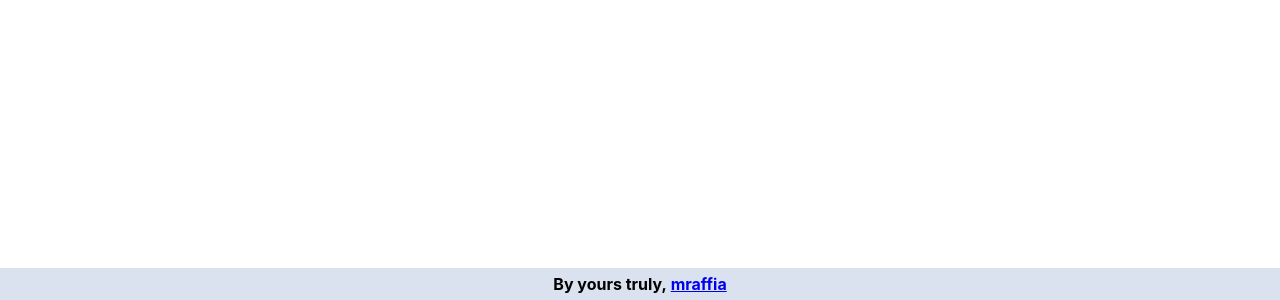
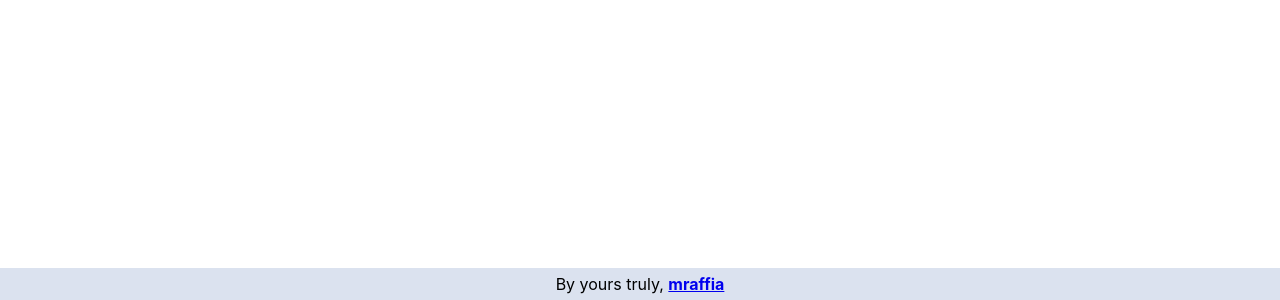
Before and after one commit to mraffia/wheres-waldo, a React (Create React App) app: page / in a window 1280 px wide. Shown: the part 500-800 px from the top of the page. Built offline with nearby package versions, Linux system fonts and the light colour scheme; the HTML template or start-up script is replaced by a standard one.

Commit message:
Add some routes

```diff
--- a/src/App.js
+++ b/src/App.js
@@ -1,4 +1,5 @@
 import React, { useState, useEffect } from 'react';
+import { BrowserRouter, Routes, Route } from "react-router-dom";
 import { initializeApp } from 'firebase/app';
 import {
   getFirestore,
@@ -21,6 +22,10 @@ import {
 } from 'firebase/storage';
 import { getFirebaseConfig } from './firebase-config.js';
 import './App.css';
+import Nav from './components/Nav.js';
+import HomePage from './components/HomePage.js';
+import GamePage from './components/GamePage.js';
+import LeaderboardPage from './components/LeaderboardPage.js';
 
 const firebaseAppConfig = getFirebaseConfig();
 const app = initializeApp(firebaseAppConfig);
@@ -28,16 +33,23 @@ const app = initializeApp(firebaseAppConfig);
 function App() {
 
   return (
-    <div className="container">
+    <BrowserRouter>
+      <div className="container">
+        <Nav />
 
+        <div className="content">
+          <Routes>
+            <Route path="/" element={<HomePage />} />
+            <Route path="/game" element={<GamePage />} />
+            <Route path="/leaderboard" element={<LeaderboardPage />} />
+          </Routes>
+        </div>
 
-      <div className="content">
+        <div className="footer">
+          By yours truly,&nbsp;<a href="https://github.com/mraffia"><strong>mraffia</strong></a>
+        </div>
       </div>
-
-      <div className="footer">
-        <strong>By yours truly,&nbsp;<a href="https://github.com/mraffia">mraffia</a></strong>
-      </div>
-    </div>
+    </BrowserRouter>
   );
 }
 
```
